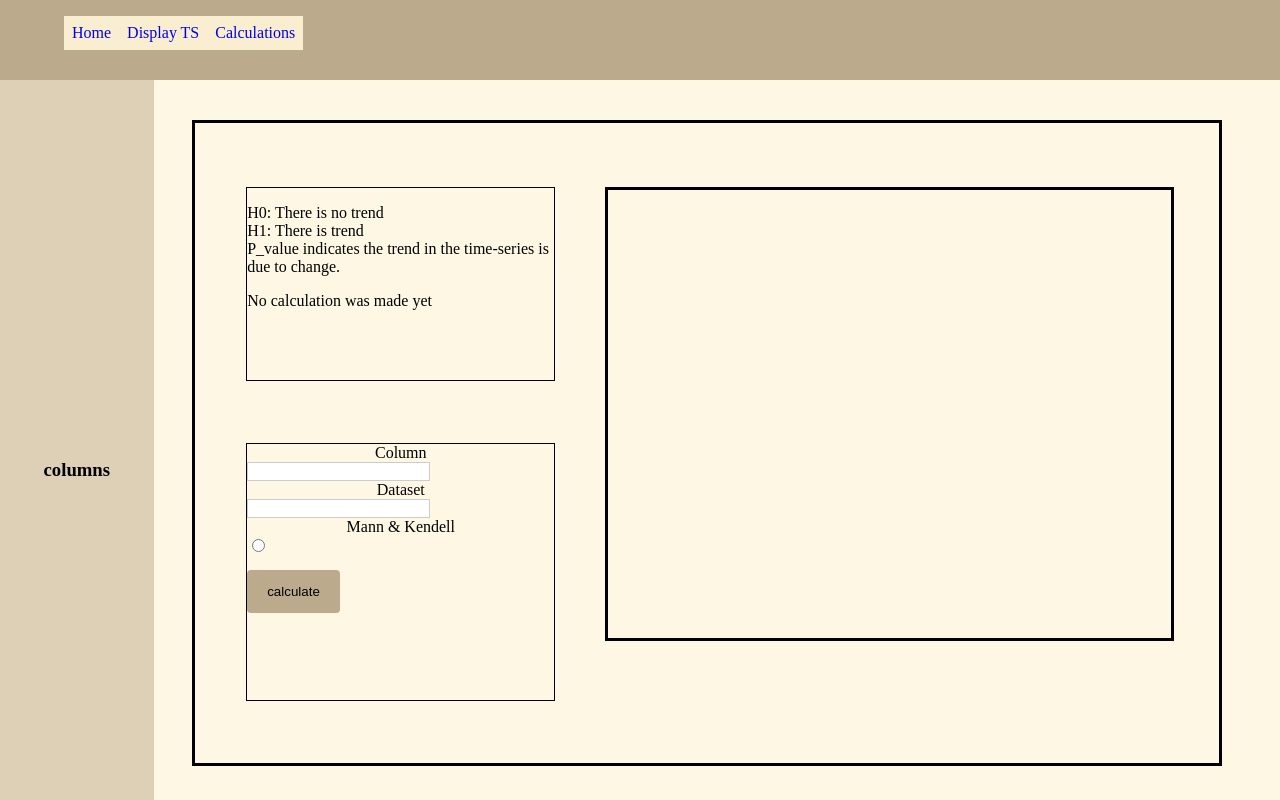
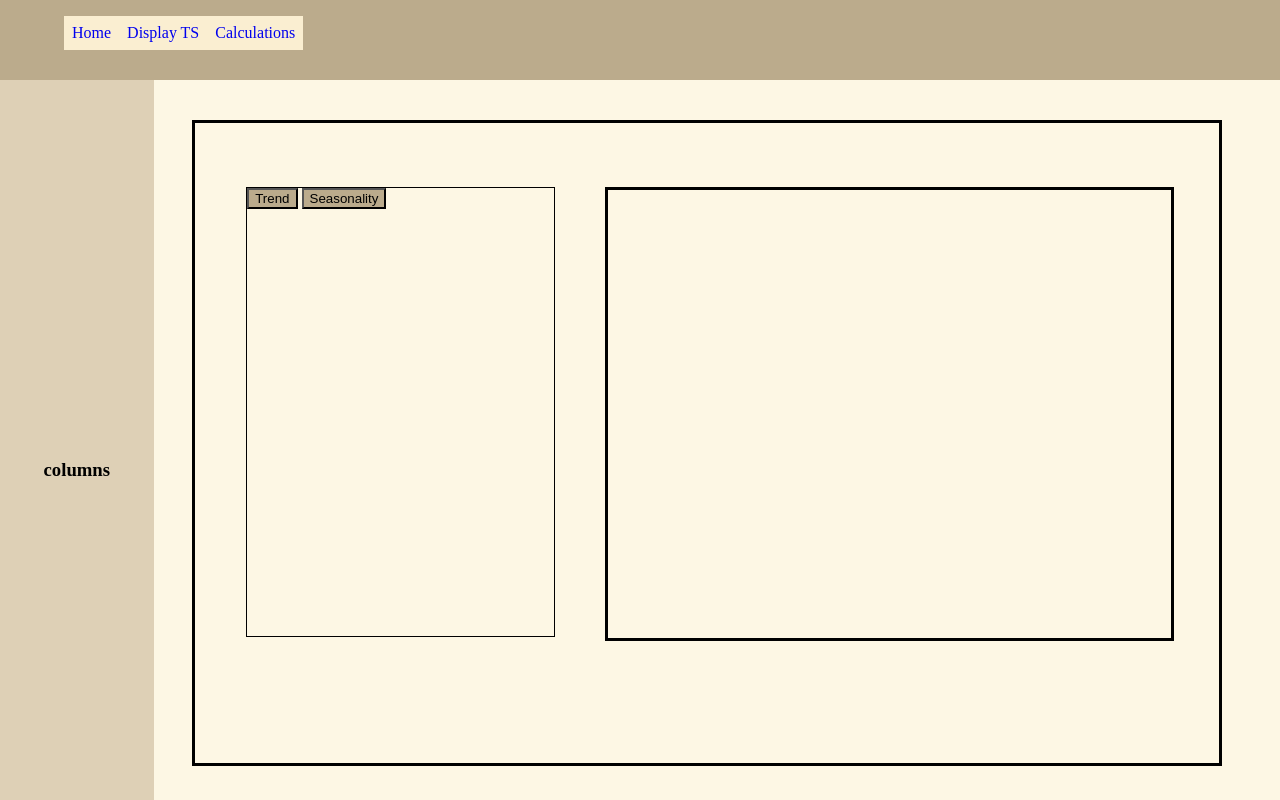
Before and after one commit to SanderBos1/Time_series_analyser, a Flask app: page /calculations in a window 1280 px wide. Run offline with Flask 3, Linux system fonts and the light colour scheme.

Commit message:
Trend/Seasonality
Added functions for trend
Modified some css files
Improvement in error handeling

```diff
--- a/ts_app/routes.py
+++ b/ts_app/routes.py
@@ -3,7 +3,7 @@ from flask import request, render_template, session, flash, redirect, url_for
 from werkzeug.utils import secure_filename
 import os
 from ts_python.files import get_files, remove_files
-from ts_python.data_handeling import show_columns, show_image, calculate_pvalue
+from ts_python.data_handeling import show_columns, show_image, calculate_pvalue_trend, calculate_pvalue_seasonality
 
 def allowed_file(filename):
     return '.' in filename and \
@@ -42,6 +42,10 @@ def calculations():
     if "delete_file" in request.form:
         files = remove_files(request, files)
         return render_template("sequencing.html", files=files)
-    if "calculate" in request.form:
-        calculate_pvalue(request, files)
+    if "calculate_trend" in request.form:
+        calculate_pvalue_trend(request, files)
+    if "calculate_seasonality" in request.form:
+        calculate_pvalue_seasonality(request, files)
+    if "non_stationary" in request.form:
+        session["non_stationary"] = request.form.get("non_stationary")
     return render_template("sequencing.html", files=files)
--- a/ts_app/static/styles/base_sidebar.css
+++ b/ts_app/static/styles/base_sidebar.css
@@ -1,45 +1,10 @@
-body{
-    background-color: #FDF7E4;
-    width: 100%;
-    height: 100%;
-}
-
-
-/* Style the submit button */
-input[type=submit], input[type=file] {
-    max-width: 100%;
-    background-color: #BBAB8C;
-    color: black;
-    padding: 14px 20px;
-    border: none;
-    border-radius: 4px;
-    cursor: pointer;
-  }
-
-input:hover{
-    background-color: #FAEED1;
-
-}
-
-.top{
-    background-color: #BBAB8C;
-    position: absolute;
-    width: 100%;
-    height: 10%;
-    top: 0;
-    right: 0px;
-}
-
-.side-bar{
-    background-color: #DED0B6;
-    position: absolute;
-    height: 90%;
-    width:12%;
-    top: 10%;
-    left: 0%;
-    text-align: center;
-    overflow:hidden;
-
+.content{
+    position:absolute;
+    top: 15%;
+    left: 15%;
+    width: 80%;
+    height: 80%;
+    border:solid
 }
 
 
@@ -49,32 +14,58 @@ input:hover{
     height:50%;
 }
 
-#data-directory-list li{
-    list-style-type: none;
-    display: inline-block;
+#data-directory-list ul{
+    padding: 0;
+
 
 }
 
+#data-directory-list li{
+    position:relative;
+    width:100%;
+    height:8%;
+    list-style-type: none;
+    display: inline-block;
+}
+
+
+
 #file_list_and_delete{
     position:absolute;
-    width:100%;
-    height:5%;
+    right:0%;
     left:0%;
-    display:flex;
+    display:grid;
 
 }
 
 #file_display{
-    position:relative;
+    position:absolute;
     left:0%;
     width:90%;
+    padding:0px;
+    background-color:#BBAB8C;
+    cursor: pointer;
+
+}
+
+
+#file_display:hover{
+  background-color: #FAEED1;
+
 }
 
 #delete_file{
     position:relative;
-    color:red;
-    width:10%;
+    background-color:red;
+    right:0%;
+    left:90%;
+    cursor: pointer;
 }
+
+#delete_file:hover{
+    background-color: #FAEED1;
+
+  }
 
 #ts-column-list{
     position:absolute;
--- a/ts_app/static/styles/sequencing.css
+++ b/ts_app/static/styles/sequencing.css
@@ -26,20 +26,12 @@
 }
 
 
-.p_value_calculation{
+.calculation_holder{
     position:absolute;
+    display:inline-block;
     border: solid 1px;
     left: 5%;
-    top: 50%;
+    top: 10%;
     width: 30%;
-    height:40%;
-    text-align:center
+    height:70%;
 }
-
-
-input, select {
-    max-width: 100%;
-    display: flex;
-    border: 1px solid #ccc;
-    box-sizing: border-box;
-  }
--- /dev/null
+++ b/ts_app/static/styles/standards.css
@@ -0,0 +1,70 @@
+body{
+    background-color: #FDF7E4;
+    width: 100%;
+    height: 100%;
+}
+
+/* Style the submit button */
+.standard_input {
+    background-color: #BBAB8C;
+    color: black;
+    cursor: pointer;
+  }
+
+input:hover{
+    background-color: #FAEED1;
+
+}
+
+.top{
+    background-color: #BBAB8C;
+    position: absolute;
+    width: 100%;
+    height: 10%;
+    top: 0;
+    right: 0px;
+}
+
+.side-bar{
+    background-color: #DED0B6;
+    position: absolute;
+    height: 90%;
+    width:12%;
+    top: 10%;
+    left: 0%;
+    text-align: center;
+    overflow:hidden;
+
+}
+
+#navbar-ul{
+    list-style-type: none;
+    position: absolute;
+    left: 5%;
+    padding-left:0px;
+
+
+}
+
+.navbar-li{
+    float: left;
+}
+
+.navbar-a{
+    display: block;
+    padding: 8px;
+    background-color: #FAEED1;
+    text-decoration: none;
+}
+
+.navbar-a:hover{
+    background-color: #FDF7E4;
+}
+
+
+.error_message_list{
+    list-style-type: none;
+    margin: 0;
+    padding: 0;
+    color: red;
+}
--- a/ts_app/templates/base.html
+++ b/ts_app/templates/base.html
@@ -2,6 +2,7 @@
 <html>
     <head>
         <link rel= "stylesheet" type= "text/css" href= "{{url_for('static',filename='styles/base.css')}}">
+        <link rel= "stylesheet" type= "text/css" href= "{{url_for('static',filename='styles/standards.css')}}">
         {% block head %}
         {% endblock %}
     </head>
--- a/ts_app/templates/base_sidebar.html
+++ b/ts_app/templates/base_sidebar.html
@@ -2,6 +2,7 @@
 <html>
     <head>
         <link rel= "stylesheet" type= "text/css" href= "{{url_for('static',filename='styles/base_sidebar.css')}}">
+        <link rel= "stylesheet" type= "text/css" href= "{{url_for('static',filename='styles/standards.css')}}">
         {% block head %}
         {% endblock %}
     </head>
@@ -21,19 +22,19 @@
       {%for file in files%}
         <li>
           <form id="file_list_and_delete" method="post">
-          <input id="file_display" type=submit name=ts_file value={{file}}>
-          <button id = delete_file name=delete_file value={{file}}>X</button>
-        </form>
+            <input id="file_display" type=submit name=ts_file value={{file}}>
+            <button id = delete_file name=delete_file value={{file}}>X</button>
+          </form>
         </li>
+        {%endfor %}
       </ul>
-      {%endfor %}
     </div>
 
 
 
     <div id="ts-column-list">
-      {% if session.csv%}
-      <h3>{{session.csv}}</h3>
+      {% if session.dataset%}
+      <h3>{{session.dataset}}</h3>
       {% else %}
       <h3> columns</h3>
       {% endif %}
--- a/ts_app/templates/home.html
+++ b/ts_app/templates/home.html
@@ -17,7 +17,7 @@
     Morbi ut rutrum turpis, sit amet maximus magna.
 </p>
 <form id="uploadForm" method=post enctype=multipart/form-data>
-    <input type=file name=file>
-    <input type=submit name=datasetCSV value=Upload>
+    <input class="standard_input" type=file name=file>
+    <input class="standard_input"  type=submit name=datasetCSV value=Upload>
 </form>
 {% endblock %}
--- a/ts_app/templates/sequencing.html
+++ b/ts_app/templates/sequencing.html
@@ -5,8 +5,15 @@
 {% endblock %}
 
 {%block content%}
+<div class="calculation_holder">
+  <div class="trend_seasonaltiy_choice">
+    <form method = "post">
+      <input class="standard_input" type=submit name=non_stationary value = Trend>
+      <input class="standard_input" type=submit name=non_stationary value = Seasonality>
+    </form>
+  </div>
 
-<div id="explanation">
+  {% if session.non_stationary == "Trend"%}
   <p> H0: There is no trend <br>
       H1: There is trend <br>
       P_value indicates the trend in the time-series is due to change.
@@ -22,24 +29,25 @@
       <p>No calculation was made yet</p>
     {% endif %}
   </div>
+
+
+
+  <form class = "p_value_calculation" method="post">
+    <div class="user_input">
+      <label class="label_input" for="tcolumn">Column</label>
+      <input type=text id=tcolumn name=column>
     </div>
 
-<div class = "p_value_calculation">
-  <div id="trend_buttons">
-    <form method="post">
-
-      <label for="tcolumn">Column</label>
-      <input type=text id=tcolumn name=column>
-
-      <label for="tdataset">Dataset</label>
-      <input type=text id = "tdataset", name=dataset>
-
-      <label for=pymannkendall>Mann & Kendell</label>
-      <input type=radio id = pymannkendall name=trend_function value=pymannkendall><br>
+    <div class="trend_options">
+        <label  class="label_input" for=pymannkendall>Mann & Kendell</label>
+        <input type=radio id = pymannkendall name=trend_function value=pymannkendall>
+    </div>
+    <div >
+      {%if session.dataset%}
 
       {% with errors = get_flashed_messages(category_filter=["error"]) %}
         {% if errors %}
-        <ul>
+          <ul class="error_message_list">
             {% for message in errors %}
               <li>{{ message }}</li>
             {% endfor %}
@@ -47,10 +55,80 @@
         {% endif %}
       {% endwith %}
 
-      <input type=submit id=calculate_p name=calculate value = calculate>
+      {%else %}
+      <ul class="error_message_list">
+        <li>You first have to select a dataset</li>
+    </ul>
+      {% endif %}
+
+    </div>
+    <div class="calculate_p_button">
+      <input class="standard_input" type=submit id=calculate_p name=calculate_trend value = calculate_trend>
+    </div>
   </form>
+  {%endif %}
+
+
+  {% if session.non_stationary == "Seasonality"%}
+  <p> H0: There is no Seasonality <br>
+      H1: There is Seasonality <br>
+      P_value indicates the seasonality in the time-series is due to change.
+  </p>
+  <div id="pvalue">
+    {%if session.p_seasonality is defined%}
+      {%if session.p_seasonality > 0.05%}
+        <p> The P value is: {{ session.p_seasonality }}, H0 not rejected </p>
+      {% else %}
+        <p> The P value is: {{ session.p_seasonality }}, H0 is rejected </p>
+      {% endif %}
+    {% else %}
+      <p>No calculation was made yet</p>
+    {% endif %}
   </div>
 
+
+
+  <form class = "p_value_calculation" method="post">
+    <div class="user_input">
+      <label for=time_column>time_column</label>
+      <input type=text id=time_column name=time_column>
+
+      <label for=tperiod>period</label>
+      <input type=text id=tperiod name=period>
+
+      <label class="label_input" for="tcolumn">Column</label>
+      <input type=text id=tcolumn name=column>
+
+    </div>
+
+    <div class="trend_options">
+        <label  class="label_input" for=kruskal>Kruskal-Wallis</label>
+        <input type=radio id = pymannkendall name=seasonality_function value=kruskal>
+    </div>
+    <div >
+      {%if session.dataset%}
+
+      {% with errors = get_flashed_messages(category_filter=["error"]) %}
+        {% if errors %}
+          <ul class="error_message_list">
+            {% for message in errors %}
+              <li>{{ message }}</li>
+            {% endfor %}
+          </ul>
+        {% endif %}
+      {% endwith %}
+      {%else %}
+      <ul class="error_message_list">
+        <li>You first have to select a dataset</li>
+    </ul>
+      {% endif %}
+
+    </div>
+    <div class="calculate_p_button">
+      <input class="standard_input" type=submit id=calculate_p name=calculate_seasonality value = calculate_seasonality>
+    </div>
+  </form>
+  {%endif %}
 </div>
 
 
```
Also changed, not shown: other parts of ts_app/static/styles/base_sidebar.css (+0 -38 lines), ts_app/static/styles/base.css (+0 -61 lines), ts_app/static/styles/display_ts.css (+29 -33 lines), ts_app/templates/display_ts.html (+20 -15 lines), ts_python/Trend_calculator.py (deleted, +0 -18 lines), ts_python/data_handeling.py (+19 -6 lines), ts_python/nonStationarycalculator.py (added, +55 -0 lines), ts_app/static/Images/tsimage.jpg (deleted). Lines whose indentation alone changed are shown as unchanged.
